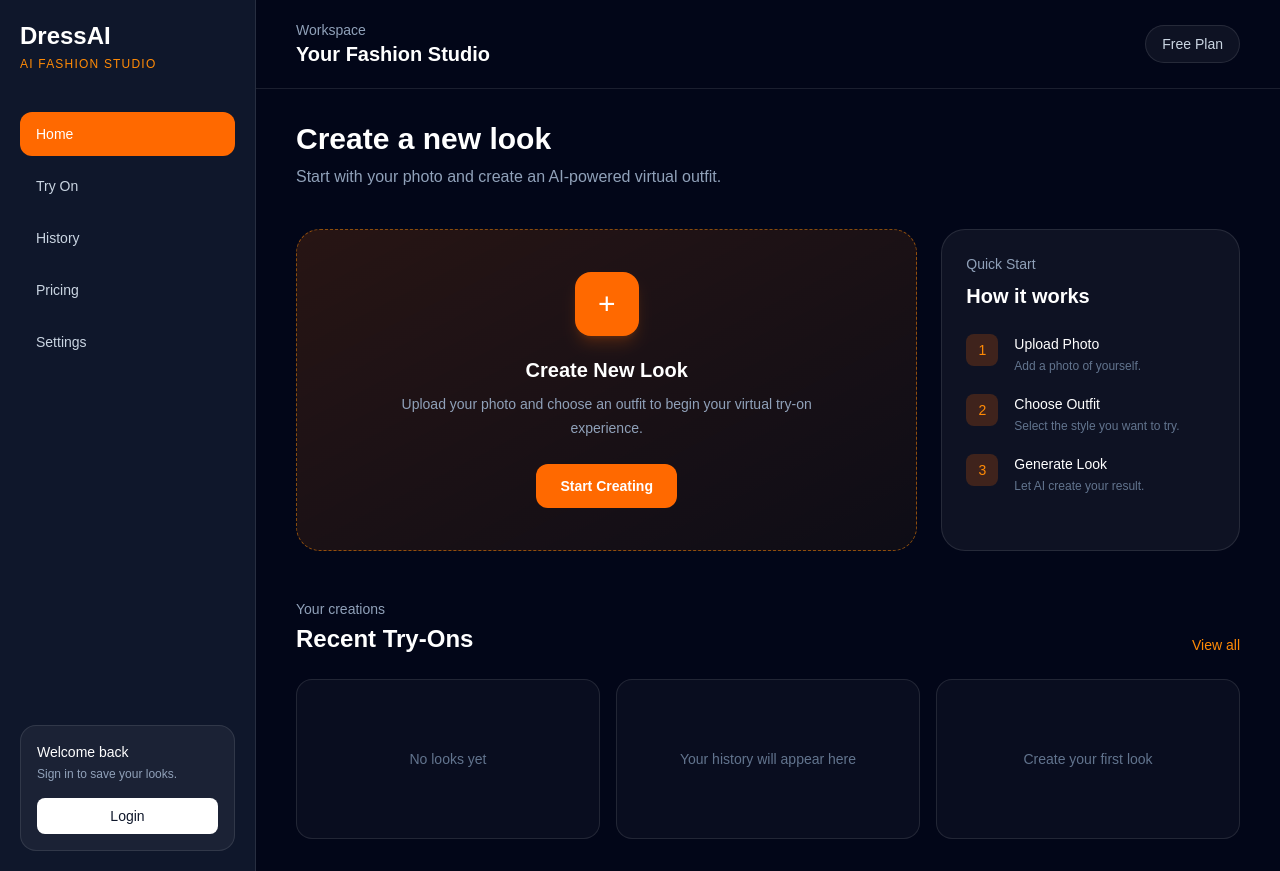
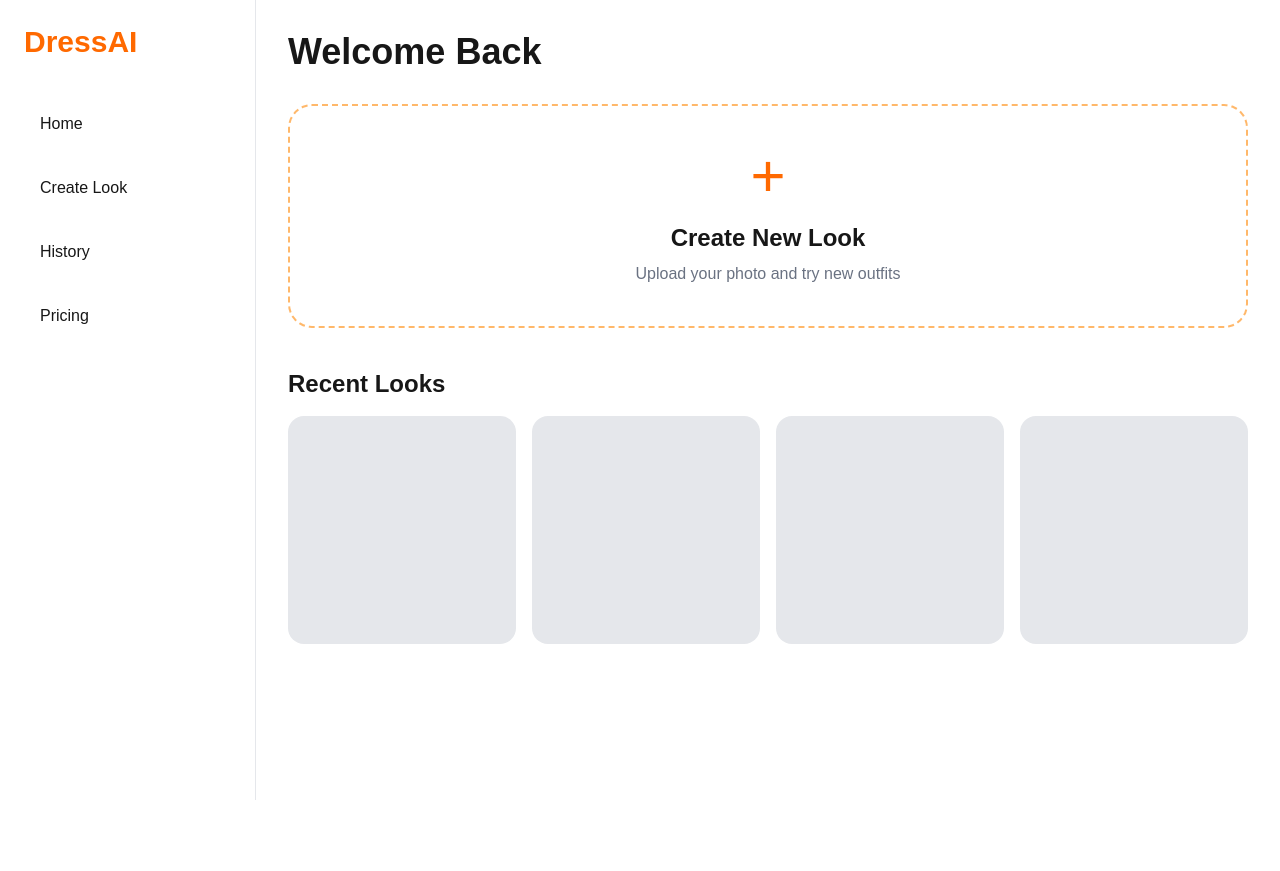
Before and after one commit to mithin09-ssm/DressAI, a Next.js app in the folder frontend/: page /studio in a window 1280 px wide. After the commit the page ends 800 px from the top, so only its background shows below. Built offline with nearby package versions, Linux system fonts and the light colour scheme.

Commit message:
Create welcome page and studio layout

```diff
--- a/frontend/src/app/studio/page.js
+++ b/frontend/src/app/studio/page.js
@@ -1,175 +1,21 @@
-import Link from "next/link";
+import CreateLook from "@/components/CreateLook/CreateLook";
+import History from "@/components/History/History";
+import Sidebar from "@/components/Sidebar/Sidebar";
 
 export default function Studio() {
   return (
-    <main className="min-h-screen bg-slate-950 text-white">
-      <div className="flex min-h-screen">
-        <aside className="hidden w-64 flex-col border-r border-white/10 bg-slate-900 p-5 md:flex">
-          <div className="mb-10">
-            <h1 className="text-2xl font-bold">DressAI</h1>
-            <p className="mt-1 text-xs uppercase tracking-widest text-orange-400">
-              AI Fashion Studio
-            </p>
-          </div>
+    <main className="flex min-h-screen">
+      <Sidebar />
 
-          <nav className="space-y-2">
-            <Link
-              href="/studio"
-              className="block rounded-xl bg-orange-500 px-4 py-3 text-sm font-medium"
-            >
-              Home
-            </Link>
+      <section className="flex-1 p-8">
+        <h1 className="mb-8 text-4xl font-bold">
+          Welcome Back
+        </h1>
 
-            <button className="w-full rounded-xl px-4 py-3 text-left text-sm text-slate-300 transition hover:bg-white/5 hover:text-white">
-              Try On
-            </button>
+        <CreateLook />
 
-            <button className="w-full rounded-xl px-4 py-3 text-left text-sm text-slate-300 transition hover:bg-white/5 hover:text-white">
-              History
-            </button>
-
-            <button className="w-full rounded-xl px-4 py-3 text-left text-sm text-slate-300 transition hover:bg-white/5 hover:text-white">
-              Pricing
-            </button>
-
-            <button className="w-full rounded-xl px-4 py-3 text-left text-sm text-slate-300 transition hover:bg-white/5 hover:text-white">
-              Settings
-            </button>
-          </nav>
-
-          <div className="mt-auto rounded-2xl border border-white/10 bg-white/5 p-4">
-            <p className="text-sm font-medium">Welcome back</p>
-            <p className="mt-1 text-xs text-slate-400">
-              Sign in to save your looks.
-            </p>
-
-            <button className="mt-4 w-full rounded-lg bg-white px-3 py-2 text-sm font-medium text-slate-900">
-              Login
-            </button>
-          </div>
-        </aside>
-
-        <section className="flex-1">
-          <header className="flex items-center justify-between border-b border-white/10 px-6 py-5 md:px-10">
-            <div>
-              <p className="text-sm text-slate-400">Workspace</p>
-              <h2 className="text-xl font-semibold">Your Fashion Studio</h2>
-            </div>
-
-            <div className="rounded-full border border-white/10 bg-white/5 px-4 py-2 text-sm text-slate-300">
-              Free Plan
-            </div>
-          </header>
-
-          <div className="px-6 py-8 md:px-10">
-            <div className="mb-10">
-              <h3 className="text-3xl font-bold">Create a new look</h3>
-              <p className="mt-2 max-w-xl text-slate-400">
-                Start with your photo and create an AI-powered virtual outfit.
-              </p>
-            </div>
-
-            <div className="grid gap-6 lg:grid-cols-3">
-              <div className="group rounded-3xl border border-dashed border-orange-400/50 bg-gradient-to-br from-orange-500/15 to-amber-500/5 p-8 transition hover:border-orange-400 hover:bg-orange-500/20 lg:col-span-2">
-                <div className="flex min-h-64 flex-col items-center justify-center text-center">
-                  <div className="mb-5 flex h-16 w-16 items-center justify-center rounded-2xl bg-orange-500 text-3xl shadow-lg shadow-orange-500/20">
-                    +
-                  </div>
-
-                  <h4 className="text-xl font-semibold">Create New Look</h4>
-
-                  <p className="mt-2 max-w-md text-sm leading-6 text-slate-400">
-                    Upload your photo and choose an outfit to begin your
-                    virtual try-on experience.
-                  </p>
-
-                  <button className="mt-6 rounded-xl bg-orange-500 px-6 py-3 text-sm font-semibold transition hover:bg-orange-400">
-                    Start Creating
-                  </button>
-                </div>
-              </div>
-
-              <div className="rounded-3xl border border-white/10 bg-white/5 p-6">
-                <p className="text-sm text-slate-400">Quick Start</p>
-
-                <h4 className="mt-2 text-xl font-semibold">
-                  How it works
-                </h4>
-
-                <div className="mt-6 space-y-5">
-                  <div className="flex gap-4">
-                    <span className="flex h-8 w-8 shrink-0 items-center justify-center rounded-lg bg-orange-500/20 text-sm text-orange-400">
-                      1
-                    </span>
-
-                    <div>
-                      <p className="text-sm font-medium">Upload Photo</p>
-                      <p className="mt-1 text-xs text-slate-500">
-                        Add a photo of yourself.
-                      </p>
-                    </div>
-                  </div>
-
-                  <div className="flex gap-4">
-                    <span className="flex h-8 w-8 shrink-0 items-center justify-center rounded-lg bg-orange-500/20 text-sm text-orange-400">
-                      2
-                    </span>
-
-                    <div>
-                      <p className="text-sm font-medium">Choose Outfit</p>
-                      <p className="mt-1 text-xs text-slate-500">
-                        Select the style you want to try.
-                      </p>
-                    </div>
-                  </div>
-
-                  <div className="flex gap-4">
-                    <span className="flex h-8 w-8 shrink-0 items-center justify-center rounded-lg bg-orange-500/20 text-sm text-orange-400">
-                      3
-                    </span>
-
-                    <div>
-                      <p className="text-sm font-medium">Generate Look</p>
-                      <p className="mt-1 text-xs text-slate-500">
-                        Let AI create your result.
-                      </p>
-                    </div>
-                  </div>
-                </div>
-              </div>
-            </div>
-
-            <section className="mt-12">
-              <div className="flex items-end justify-between">
-                <div>
-                  <p className="text-sm text-slate-400">Your creations</p>
-                  <h3 className="mt-1 text-2xl font-bold">
-                    Recent Try-Ons
-                  </h3>
-                </div>
-
-                <button className="text-sm text-orange-400 hover:text-orange-300">
-                  View all
-                </button>
-              </div>
-
-              <div className="mt-6 grid gap-4 sm:grid-cols-2 lg:grid-cols-3">
-                <div className="flex min-h-40 items-center justify-center rounded-2xl border border-white/10 bg-white/[0.03]">
-                  <p className="text-sm text-slate-500">No looks yet</p>
-                </div>
-
-                <div className="flex min-h-40 items-center justify-center rounded-2xl border border-white/10 bg-white/[0.03]">
-                  <p className="text-sm text-slate-500">Your history will appear here</p>
-                </div>
-
-                <div className="flex min-h-40 items-center justify-center rounded-2xl border border-white/10 bg-white/[0.03]">
-                  <p className="text-sm text-slate-500">Create your first look</p>
-                </div>
-              </div>
-            </section>
-          </div>
-        </section>
-      </div>
+        <History />
+      </section>
     </main>
   );
 }
--- a/frontend/src/app/try-on/page.js
+++ b/frontend/src/app/try-on/page.js
@@ -6,6 +6,7 @@ import { useState } from "react";
 export default function TryOn() {
   const [personImage, setPersonImage] = useState(null);
   const [outfitImage, setOutfitImage] = useState(null);
+
   const handlePersonUpload = (event) => {
     const file = event.target.files[0];
 
@@ -63,15 +64,20 @@ const handleOutfitUpload = (event) => {
                 Upload Your Photo
               </p>
 
-              <button className="mt-5 rounded-xl bg-orange-500 px-6 py-3 font-medium hover:bg-orange-400">
-                Choose Photo
-              </button>
               <input
+                id="person-upload"
                 type="file"
                 accept="image/*"
                 onChange={handlePersonUpload}
-  className="mt-4"
+                hidden
               />
+
+              <label
+                htmlFor="person-upload"
+                className="mt-5 cursor-pointer rounded-xl bg-orange-500 px-6 py-3 font-medium hover:bg-orange-400"
+              >
+                Choose Photo
+              </label>
             </div>
           </div>
 
@@ -87,15 +93,20 @@ const handleOutfitUpload = (event) => {
                 Upload Outfit
               </p>
 
-              <button className="mt-5 rounded-xl bg-orange-500 px-6 py-3 font-medium hover:bg-orange-400">
-                Choose Outfit
-              </button>
               <input
+                id="outfit-upload"
                 type="file"
                 accept="image/*"
                 onChange={handleOutfitUpload}
-  className="mt-4"
+                hidden
               />
+
+              <label
+                htmlFor="outfit-upload"
+                className="mt-5 cursor-pointer rounded-xl bg-orange-500 px-6 py-3 font-medium hover:bg-orange-400"
+              >
+                Choose Outfit
+              </label>
             </div>
           </div>
 
@@ -138,7 +149,18 @@ const handleOutfitUpload = (event) => {
 
           </div>
 
-          <button className="mt-8 rounded-xl bg-orange-500 px-8 py-4 font-semibold hover:bg-orange-400">
+         <button
+  type="button"
+  onClick={() => {
+    if (!personImage || !outfitImage) {
+      alert("Please upload both your photo and outfit first.");
+      return;
+    }
+
+    alert("Ready for AI try-on!");
+  }}
+  className="mt-8 rounded-xl bg-orange-500 px-8 py-4 font-semibold hover:bg-orange-400"
+>
   Generate Look
 </button>
         </div>
--- /dev/null
+++ b/frontend/src/components/CreateLook/CreateLook.jsx
@@ -0,0 +1,17 @@
+export default function CreateLook() {
+  return (
+    <div className="rounded-3xl border-2 border-dashed border-orange-300 p-10 text-center">
+      <div className="mb-4 text-6xl text-orange-500">
+        +
+      </div>
+
+      <h2 className="text-2xl font-semibold">
+        Create New Look
+      </h2>
+
+      <p className="mt-2 text-gray-500">
+        Upload your photo and try new outfits
+      </p>
+    </div>
+  );
+}
--- /dev/null
+++ b/frontend/src/components/History/History.jsx
@@ -0,0 +1,20 @@
+export default function History() {
+  const looks = [1, 2, 3, 4];
+
+  return (
+    <div className="mt-10">
+      <h2 className="mb-4 text-2xl font-bold">
+        Recent Looks
+      </h2>
+
+      <div className="grid grid-cols-2 gap-4 md:grid-cols-4">
+        {looks.map((item) => (
+          <div
+            key={item}
+            className="aspect-square rounded-2xl bg-gray-200"
+          />
+        ))}
+      </div>
+    </div>
+  );
+}
--- /dev/null
+++ b/frontend/src/components/Sidebar/Sidebar.jsx
@@ -0,0 +1,27 @@
+export default function Sidebar() {
+  return (
+    <aside className="w-64 border-r border-gray-200 bg-white p-6">
+      <h1 className="mb-10 text-3xl font-bold text-orange-500">
+        DressAI
+      </h1>
+
+      <nav className="space-y-4">
+        <button className="block w-full rounded-lg px-4 py-3 text-left hover:bg-orange-100">
+          Home
+        </button>
+
+        <button className="block w-full rounded-lg px-4 py-3 text-left hover:bg-orange-100">
+          Create Look
+        </button>
+
+        <button className="block w-full rounded-lg px-4 py-3 text-left hover:bg-orange-100">
+          History
+        </button>
+
+        <button className="block w-full rounded-lg px-4 py-3 text-left hover:bg-orange-100">
+          Pricing
+        </button>
+      </nav>
+    </aside>
+  );
+}
```
Lines whose indentation alone changed are shown as unchanged.
